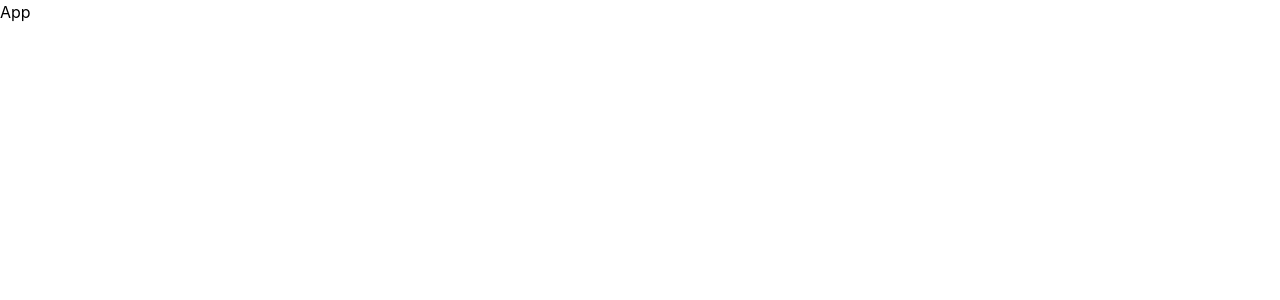
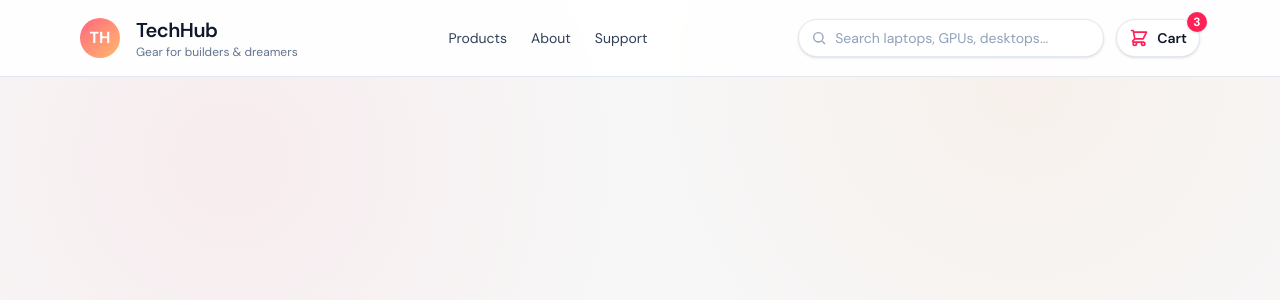
Before and after one commit to shibgatUAM/tech-hub, a React (Vite) app: page / in a window 1280 px wide. Shown: the top 300 px of the page. Built offline with nearby package versions, Linux system fonts and the light colour scheme.

Commit message:
Fixed Navbar component.

```diff
--- a/src/App.jsx
+++ b/src/App.jsx
@@ -1,3 +1,9 @@
+import Navbar from './components/Navbar';
+
 export default function App() {
-  return <div>App</div>;
+  return (
+    <>
+      <Navbar />
+    </>
+  );
 }
--- /dev/null
+++ b/src/components/Cart.jsx
@@ -0,0 +1,26 @@
+export default function Cart() {
+  return (
+    <a
+      href="cart.html"
+      className="relative flex items-center gap-2 px-3 py-2 rounded-full border border-slate-200 bg-white shadow-sm hover:border-rose-300"
+    >
+      <svg
+        className="w-5 h-5 text-rose-500"
+        fill="none"
+        stroke="currentColor"
+        viewBox="0 0 24 24"
+      >
+        <path
+          stroke-linecap="round"
+          stroke-linejoin="round"
+          stroke-width="2"
+          d="M3 3h2l.4 2M7 13h10l4-8H5.4M7 13L5.4 5M7 13l-2.293 2.293c-.63.63-.184 1.707.707 1.707H17m0 0a2 2 0 100 4 2 2 0 000-4zm-8 2a2 2 0 11-4 0 2 2 0 014 0z"
+        ></path>
+      </svg>
+      <span className="text-sm font-semibold text-slate-900">Cart</span>
+      <span className="absolute -top-2 -right-2 h-5 w-5 rounded-full bg-rose-500 text-white text-xs font-bold flex items-center justify-center shadow">
+        3
+      </span>
+    </a>
+  );
+}
--- /dev/null
+++ b/src/components/Navbar.jsx
@@ -0,0 +1,42 @@
+import Cart from './Cart';
+import Search from './Search';
+
+export default function Navbar() {
+  return (
+    <nav className="sticky top-0 z-50 bg-white/90 backdrop-blur border-b border-slate-200">
+      <div className="max-w-6xl mx-auto px-4 py-4 flex items-center justify-between">
+        <div className="flex items-center gap-4">
+          <div className="h-10 w-10 rounded-full bg-linear-to-br from-rose-400 to-orange-300 flex items-center justify-center text-white font-bold">
+            TH
+          </div>
+          <div className="flex flex-col">
+            <a
+              href="#"
+              className="text-xl font-semibold text-slate-900 tracking-tight"
+            >
+              TechHub
+            </a>
+            <span className="text-xs text-slate-500">
+              Gear for builders & dreamers
+            </span>
+          </div>
+        </div>
+        <div className="hidden md:flex items-center gap-6 text-sm">
+          <a href="#" className="text-slate-700 hover:text-slate-900">
+            Products
+          </a>
+          <a href="#" className="text-slate-700 hover:text-slate-900">
+            About
+          </a>
+          <a href="#" className="text-slate-700 hover:text-slate-900">
+            Support
+          </a>
+        </div>
+        <div className="flex items-center gap-3">
+          <Search />
+          <Cart />
+        </div>
+      </div>
+    </nav>
+  );
+}
--- /dev/null
+++ b/src/components/Search.jsx
@@ -0,0 +1,24 @@
+export default function Search() {
+  return (
+    <div className="hidden sm:block">
+      <div className="flex items-center gap-2 px-3 py-2 rounded-full border border-slate-200 bg-white shadow-sm">
+        <svg
+          xmlns="http://www.w3.org/2000/svg"
+          className="h-4 w-4 text-slate-400"
+          viewBox="0 0 24 24"
+          fill="none"
+          stroke="currentColor"
+          stroke-width="2"
+        >
+          <circle cx="11" cy="11" r="7"></circle>
+          <line x1="16.65" y1="16.65" x2="21" y2="21"></line>
+        </svg>
+        <input
+          type="text"
+          placeholder="Search laptops, GPUs, desktops..."
+          className="bg-transparent text-sm placeholder:text-slate-400 focus:outline-none w-64"
+        />
+      </div>
+    </div>
+  );
+}
--- a/src/index.css
+++ b/src/index.css
@@ -1 +1,39 @@
+@import url('https://fonts.googleapis.com/css2?family=DM+Sans:ital,opsz,wght@0,9..40,100..1000;1,9..40,100..1000&display=swap');
 @import 'tailwindcss';
+
+@theme {
+  --ink: #161616;
+  --muted: #6b7280;
+  --bg: #f7f7f7;
+  --card: #ffffff;
+  --accent: #ff385c;
+  --accent-2: #f97316;
+  --radius: 16px;
+}
+
+:root {
+  color-scheme: light;
+}
+
+body {
+  font-family:
+    'DM Sans',
+    'Inter',
+    system-ui,
+    -apple-system,
+    sans-serif;
+  background:
+    radial-gradient(
+      circle at 18% 20%,
+      rgba(255, 56, 92, 0.06),
+      transparent 32%
+    ),
+    radial-gradient(
+      circle at 80% 10%,
+      rgba(249, 115, 22, 0.05),
+      transparent 30%
+    ),
+    var(--bg);
+  color: var(--ink);
+  min-height: 100vh;
+}
```
